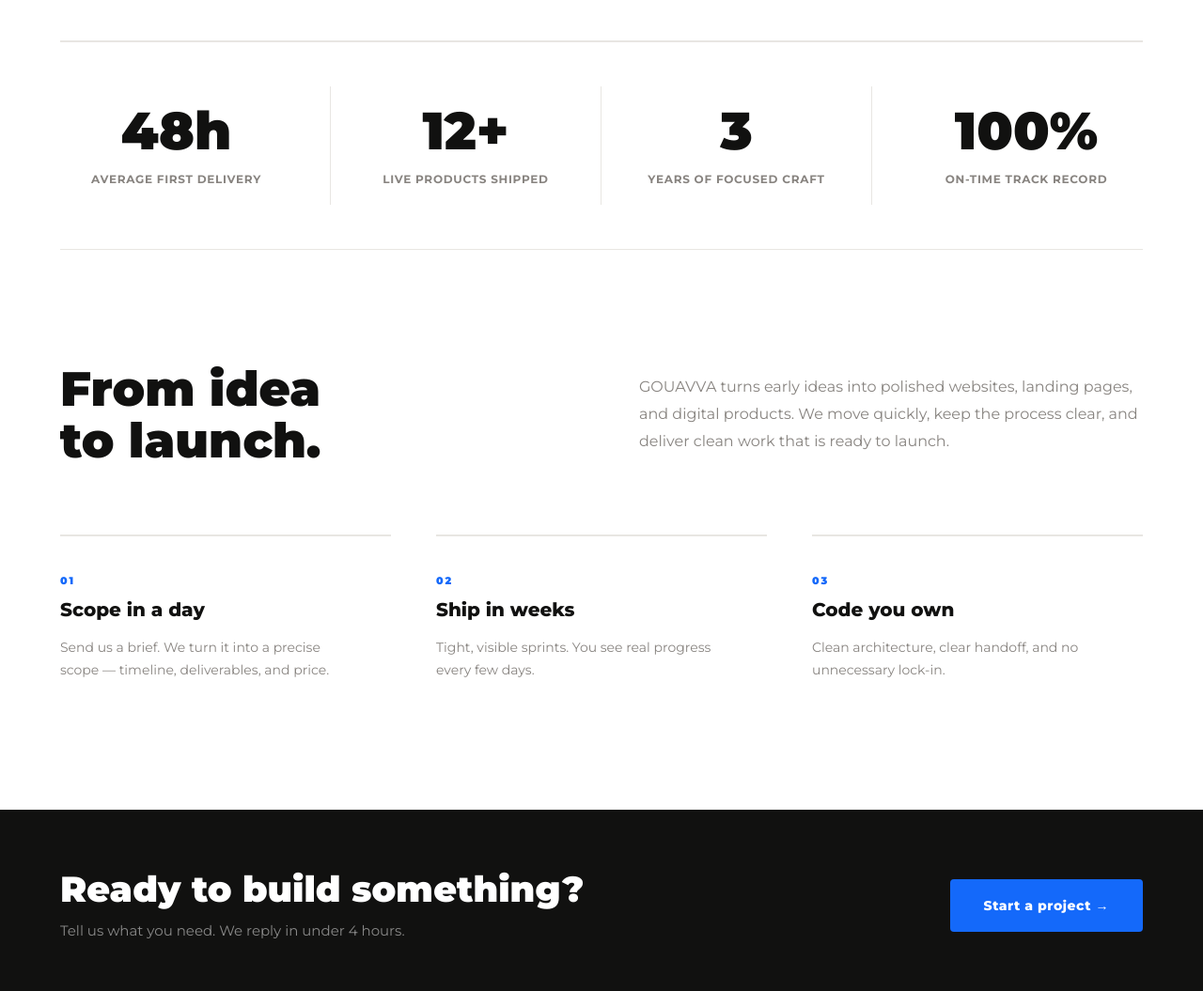
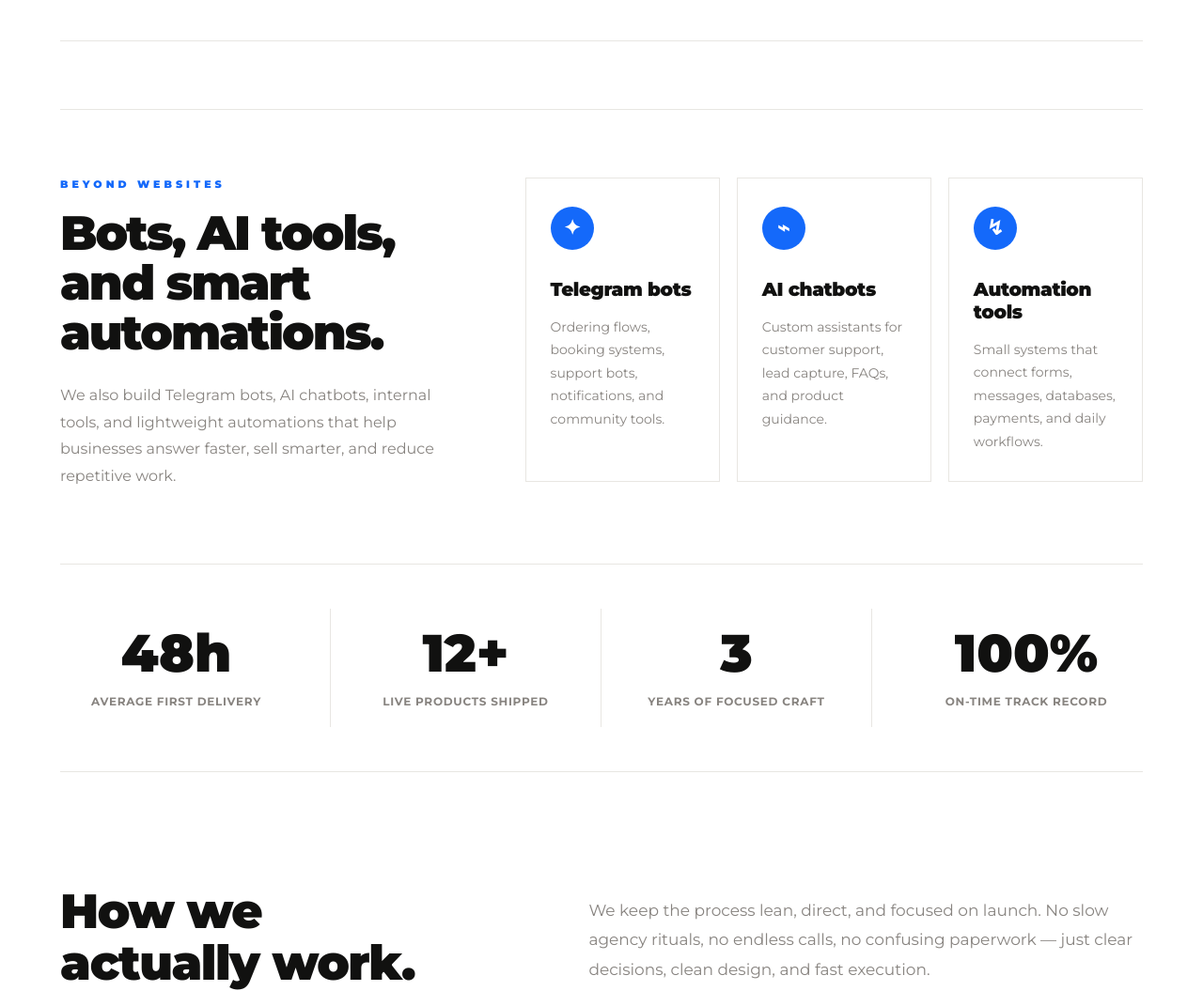
Before and after one commit to leengoes/gouavva, a website: page index.html in a window 1280 px wide. Shown: the part 1438-2493 px from the top of the page at 94% size. Drawn offline with Linux system fonts and the light colour scheme.

Commit message:
Update index.html

```diff
--- a/index.html
+++ b/index.html
@@ -443,6 +443,93 @@
     transform: translateY(-2px);
   }
 
+  .beyond-section {
+    padding: 72px 0 78px;
+  }
+
+  .beyond-inner {
+    display: grid;
+    grid-template-columns: .9fr 1.4fr;
+    gap: 72px;
+    align-items: start;
+    padding-top: 72px;
+  }
+
+  .beyond-label {
+    display: block;
+    margin-bottom: 18px;
+    font-size: 11px;
+    font-weight: 900;
+    letter-spacing: 4px;
+    text-transform: uppercase;
+    color: var(--blue);
+  }
+
+  .beyond-title {
+    max-width: 520px;
+    font-size: clamp(40px, 4vw, 64px);
+    font-weight: 900;
+    line-height: 1.04;
+    letter-spacing: -2px;
+    color: var(--ink);
+  }
+
+  .beyond-text {
+    max-width: 520px;
+    margin-top: 26px;
+    font-size: 16px;
+    line-height: 1.8;
+    color: var(--mid);
+  }
+
+  .beyond-grid {
+    display: grid;
+    grid-template-columns: repeat(3, 1fr);
+    gap: 18px;
+  }
+
+  .beyond-card {
+    min-height: 260px;
+    padding: 30px 26px;
+    border: 1px solid var(--ghost);
+    background: var(--white);
+    transition: transform .25s ease, border-color .25s ease, background .25s ease;
+  }
+
+  .beyond-card:hover {
+    transform: translateY(-6px);
+    border-color: var(--blue);
+    background: var(--light);
+  }
+
+  .beyond-icon {
+    display: inline-flex;
+    align-items: center;
+    justify-content: center;
+    width: 46px;
+    height: 46px;
+    margin-bottom: 30px;
+    border-radius: 50%;
+    background: var(--blue);
+    color: var(--white);
+    font-size: 22px;
+    font-weight: 900;
+  }
+
+  .beyond-card h3 {
+    margin-bottom: 16px;
+    font-size: 20px;
+    font-weight: 900;
+    letter-spacing: -.4px;
+    color: var(--ink);
+  }
+
+  .beyond-card p {
+    font-size: 14px;
+    line-height: 1.75;
+    color: var(--mid);
+  }
+
   .stats-section {
     padding: 0 0 48px;
     margin-top: 0;
@@ -508,7 +595,7 @@
 
   .how-header {
     display: grid;
-    grid-template-columns: 1fr 1fr;
+    grid-template-columns: .9fr 1.1fr;
     gap: 80px;
     align-items: start;
     margin-bottom: 72px;
@@ -518,14 +605,15 @@
     font-size: clamp(44px, 4vw, 64px);
     font-weight: 900;
     line-height: 1.08;
+    letter-spacing: -1.5px;
   }
 
   .how-sub {
     padding-top: 12px;
-    font-size: 16px;
+    font-size: 17px;
     font-weight: 400;
     color: var(--mid);
-    line-height: 1.8;
+    line-height: 1.85;
   }
 
   .steps-grid {
@@ -537,11 +625,12 @@
   .step {
     padding: 40px 36px 40px 0;
     border-top: 2px solid var(--ghost);
-    transition: border-color .25s;
+    transition: border-color .25s, transform .25s;
   }
 
   .step:hover {
     border-top-color: var(--blue);
+    transform: translateY(-4px);
   }
 
   .step-num {
@@ -555,9 +644,10 @@
 
   .step-title {
     margin-bottom: 16px;
-    font-size: 20px;
-    font-weight: 800;
+    font-size: 22px;
+    font-weight: 900;
     color: var(--ink);
+    letter-spacing: -.5px;
   }
 
   .step-body {
@@ -660,6 +750,19 @@
     .project-url {
       justify-self: start;
       margin-left: 18px;
+    }
+
+    .beyond-inner {
+      grid-template-columns: 1fr;
+      gap: 42px;
+    }
+
+    .beyond-grid {
+      grid-template-columns: 1fr;
+    }
+
+    .beyond-card {
+      min-height: auto;
     }
 
     .stats-grid {
@@ -794,6 +897,14 @@
       padding: 0 38px;
       font-size: 12px;
       letter-spacing: 4px;
+    }
+
+    .beyond-section {
+      padding: 54px 0 58px;
+    }
+
+    .beyond-inner {
+      padding-top: 48px;
     }
   }
 </style>
@@ -933,6 +1044,43 @@
   </div>
 </section>
 
+<section class="beyond-section">
+  <div class="section-wrap">
+    <hr class="section-divider">
+
+    <div class="beyond-inner reveal">
+      <div class="beyond-copy">
+        <span class="beyond-label">Beyond websites</span>
+        <h2 class="beyond-title">Bots, AI tools, and smart automations.</h2>
+        <p class="beyond-text">
+          We also build Telegram bots, AI chatbots, internal tools, and lightweight automations
+          that help businesses answer faster, sell smarter, and reduce repetitive work.
+        </p>
+      </div>
+
+      <div class="beyond-grid">
+        <div class="beyond-card reveal">
+          <span class="beyond-icon">✦</span>
+          <h3>Telegram bots</h3>
+          <p>Ordering flows, booking systems, support bots, notifications, and community tools.</p>
+        </div>
+
+        <div class="beyond-card reveal" style="transition-delay:.1s">
+          <span class="beyond-icon">⌁</span>
+          <h3>AI chatbots</h3>
+          <p>Custom assistants for customer support, lead capture, FAQs, and product guidance.</p>
+        </div>
+
+        <div class="beyond-card reveal" style="transition-delay:.2s">
+          <span class="beyond-icon">↯</span>
+          <h3>Automation tools</h3>
+          <p>Small systems that connect forms, messages, databases, payments, and daily workflows.</p>
+        </div>
+      </div>
+    </div>
+  </div>
+</section>
+
 <section class="stats-section">
   <div class="section-wrap">
     <hr class="section-divider">
@@ -966,36 +1114,39 @@
 <section class="how-section" id="process">
   <div class="section-wrap">
     <div class="how-header">
-      <h2 class="how-h2 reveal">From idea<br>to launch.</h2>
+      <h2 class="how-h2 reveal">How we<br>actually work.</h2>
 
       <p class="how-sub reveal" style="transition-delay:.1s">
-        GOUAVVA turns early ideas into polished websites, landing pages, and digital products.
-        We move quickly, keep the process clear, and deliver clean work that is ready to launch.
+        We keep the process lean, direct, and focused on launch. No slow agency rituals, no endless calls,
+        no confusing paperwork — just clear decisions, clean design, and fast execution.
       </p>
     </div>
 
     <div class="steps-grid">
       <div class="step reveal">
         <span class="step-num">01</span>
-        <h3 class="step-title">Scope in a day</h3>
+        <h3 class="step-title">Lean pricing, serious output</h3>
         <p class="step-body">
-          Send us a brief. We turn it into a precise scope — timeline, deliverables, and price.
+          You do not pay for unnecessary layers, oversized meetings, or agency theater.
+          We keep the team focused, the scope clear, and the result polished.
         </p>
       </div>
 
       <div class="step reveal" style="transition-delay:.1s">
         <span class="step-num">02</span>
-        <h3 class="step-title">Ship in weeks</h3>
+        <h3 class="step-title">Less talking, more building</h3>
         <p class="step-body">
-          Tight, visible sprints. You see real progress every few days.
+          We skip boring Zoom marathons and overcomplicated documents.
+          You send the brief, we shape the direction, then show real progress fast.
         </p>
       </div>
 
       <div class="step reveal" style="transition-delay:.2s">
         <span class="step-num">03</span>
-        <h3 class="step-title">Code you own</h3>
+        <h3 class="step-title">Founder energy, clean execution</h3>
         <p class="step-body">
-          Clean architecture, clear handoff, and no unnecessary lock-in.
+          GOUAVVA is a young, ambitious technical team with high standards.
+          We move quickly, care about details, and build like the project matters.
         </p>
       </div>
     </div>
```
